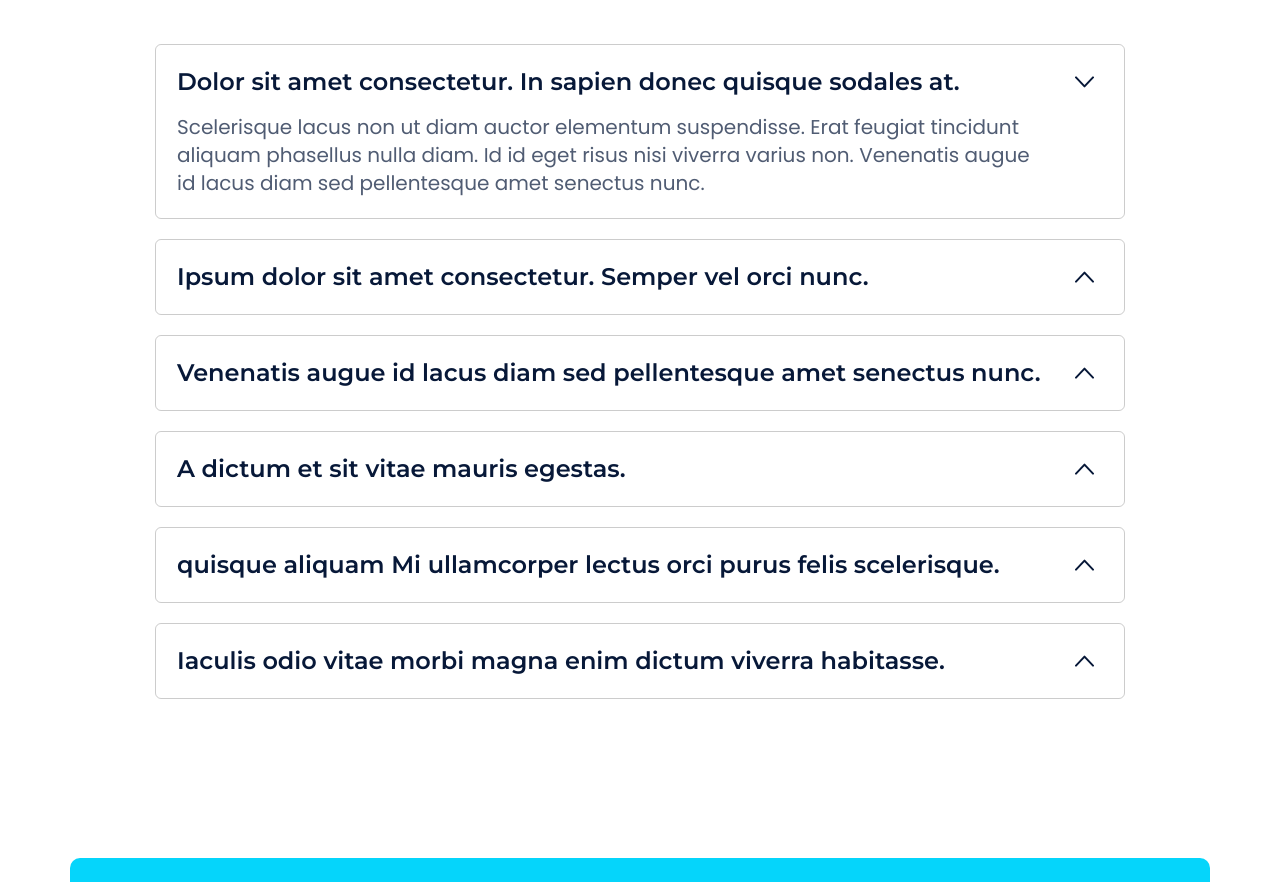
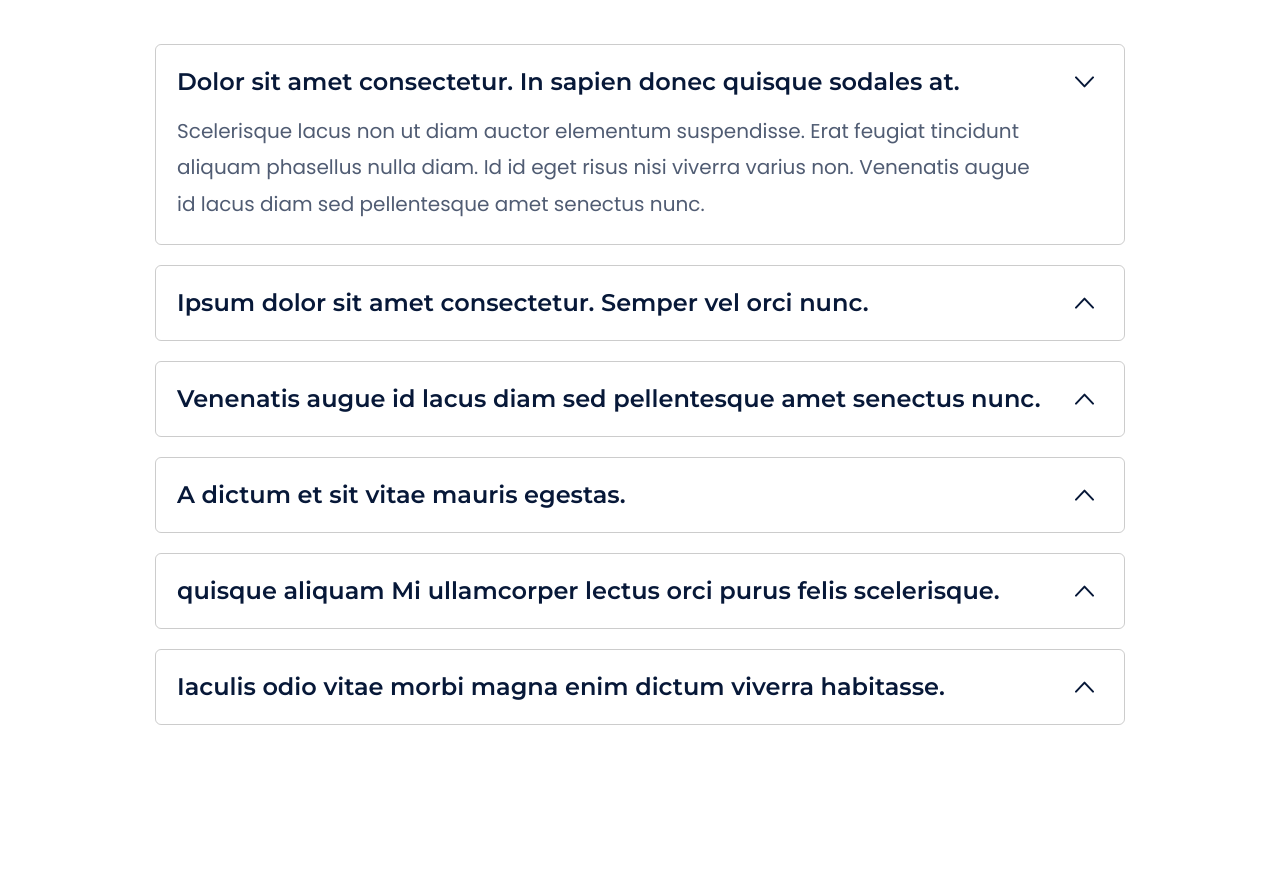
Before and after one commit to mayankpcp7/FoxVision, a React (Create React App) app: page /offer in a window 1280 px wide. Shown: the part 947-1829 px from the top of the page. Built offline with nearby package versions, Linux system fonts and the light colour scheme.

Commit message:
add line height accordian paragraph

```diff
--- a/src/components/Frequently.jsx
+++ b/src/components/Frequently.jsx
@@ -64,7 +64,7 @@ const Frequently = () => {
                 }}
               >
                 <div
-                  className="pt-[15px] font-poppins font-normal md:text-xl sm:text-base text-sm text-darkblue opacity-70 sm:max-w-[859px] leading-lg"
+                  className="pt-[15px] font-poppins font-normal md:text-xl sm:text-base text-sm text-darkblue opacity-70 sm:max-w-[859px] !leading-lg"
                   ref={(el) => (refs.current[index] = el)}
                 >
                   {item.content}
```
